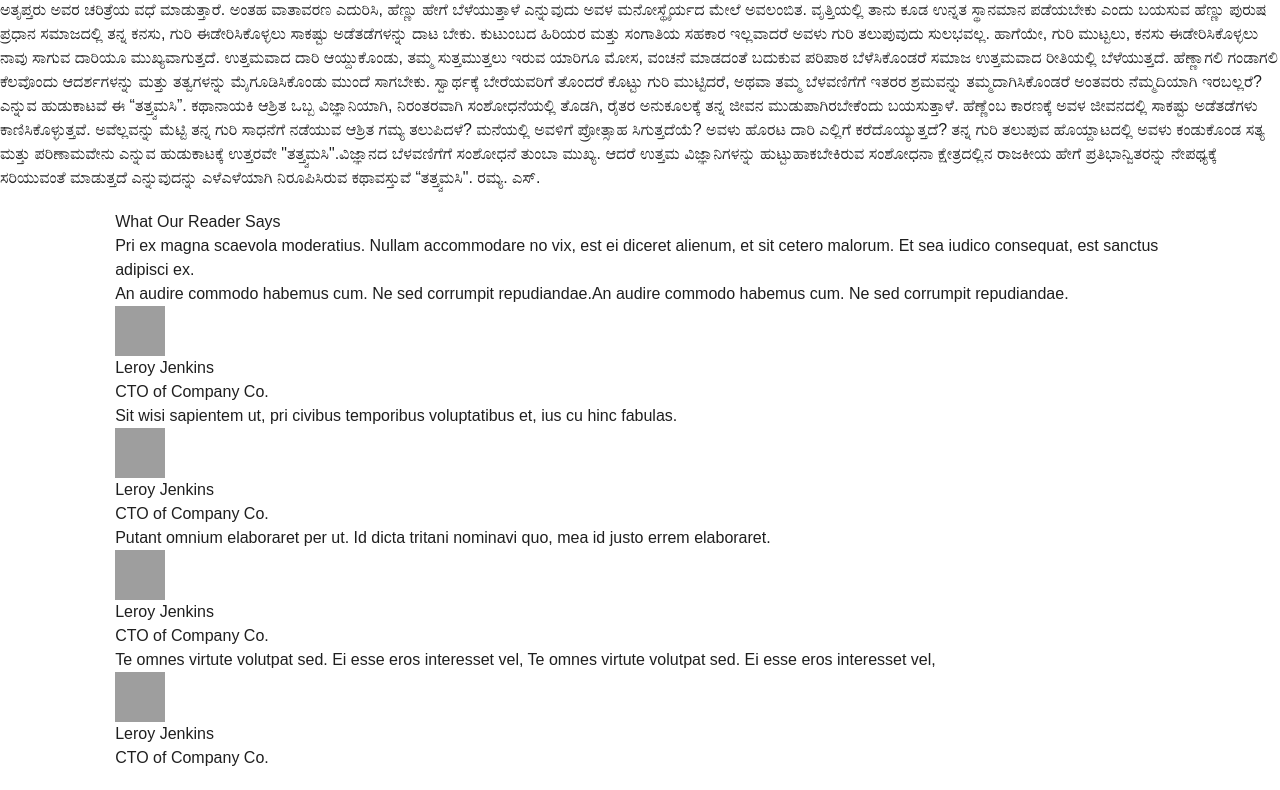
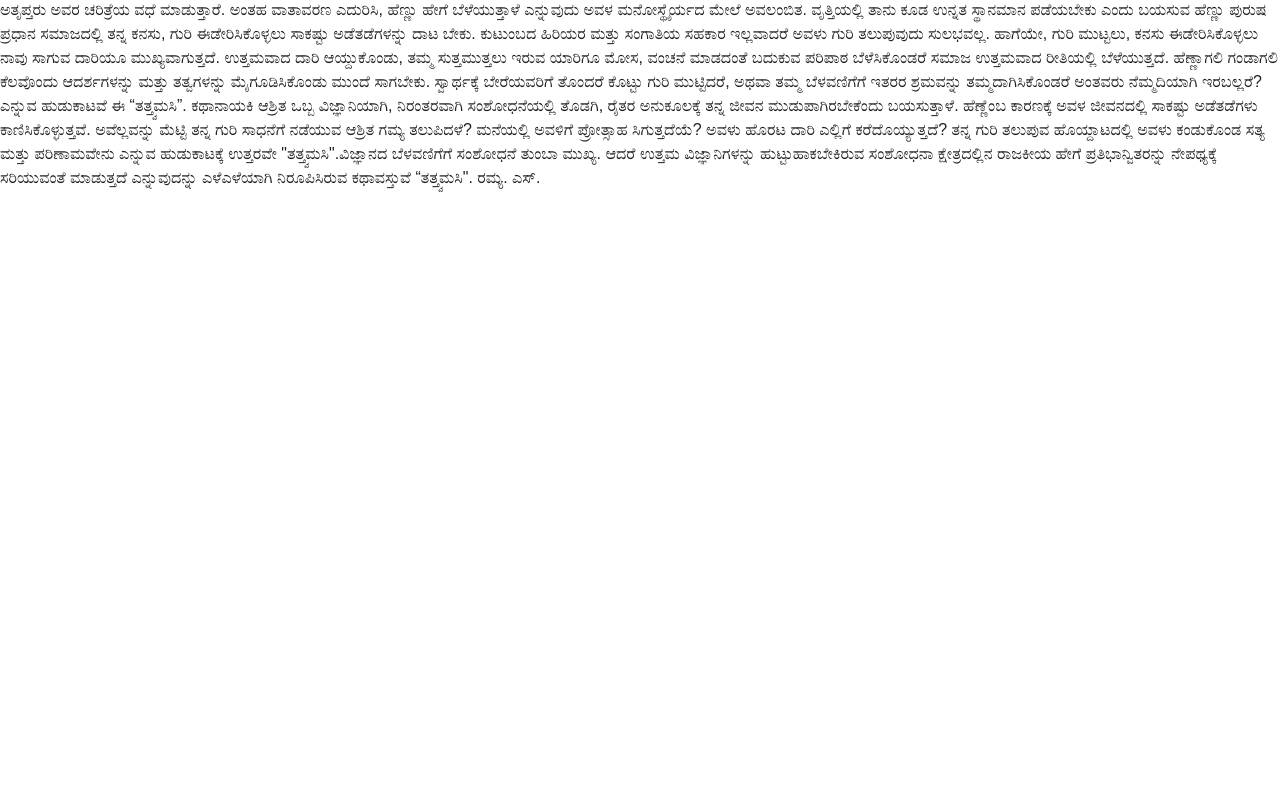
Before and after one commit to Sagarshivalingappaathani/AksharaRatna-Next.js, a Next.js app: page /Books/Book3 in a window 1280 px wide. Shown: the part 431-1221 px from the top of the page. After the commit the page ends 800 px from the top, so only its background shows below. Built offline with nearby package versions, Linux system fonts and the light colour scheme; grey boxes are pictures that could not be loaded.

Commit message:
added the files

```diff
--- a/app/Books/Book3/page.js
+++ b/app/Books/Book3/page.js
@@ -30,64 +30,6 @@ const Page= () => {
           </p>
         </div>
       </div>
-      <section className=" text-gray-100">
-        <div className="container px-6 py-12 mx-auto">
-          <div className="grid items-center gap-4 xl:grid-cols-5">
-            <div className="max-w-2xl mx-auto my-8 space-y-4 text-center xl:col-span-2 xl:text-left">
-              <h2 className="text-4xl font-bold text-orange-600">What Our Reader Says</h2>
-              <p className="text-orange-600">Pri ex magna scaevola moderatius. Nullam accommodare no vix, est ei diceret alienum, et sit cetero malorum. Et sea iudico consequat, est sanctus adipisci ex.</p>
-            </div>
-            <div className="p-6 xl:col-span-3">
-              <div className="grid gap-4 md:grid-cols-2">
-                <div className="grid content-center gap-4">
-                  <div className="p-6 rounded shadow-md bg-gray-900">
-                    <p>An audire commodo habemus cum. Ne sed corrumpit repudiandae.An audire commodo habemus cum. Ne sed corrumpit repudiandae.</p>
-                    <div className="flex items-center mt-4 space-x-4">
-                      <img src="https://source.unsplash.com/50x50/?portrait?1" alt="" className="w-12 h-12 bg-center bg-cover rounded-full bg-gray-500" />
-                      <div>
-                        <p className="text-lg font-semibold">Leroy Jenkins</p>
-                        <p className="text-sm text-gray-400">CTO of Company Co.</p>
-                      </div>
-                    </div>
-                  </div>
-                  <div className="p-6 rounded shadow-md bg-gray-900">
-                    <p>Sit wisi sapientem ut, pri civibus temporibus voluptatibus et, ius cu hinc fabulas. </p>
-                    <div className="flex items-center mt-4 space-x-4">
-                      <img src="https://source.unsplash.com/50x50/?portrait?2" alt="" className="w-12 h-12 bg-center bg-cover rounded-full bg-gray-500" />
-                      <div>
-                        <p className="text-lg font-semibold">Leroy Jenkins</p>
-                        <p className="text-sm text-gray-400">CTO of Company Co.</p>
-                      </div>
-                    </div>
-                  </div>
-                </div>
-                <div className="grid content-center gap-4">
-                  <div className="p-6 rounded shadow-md bg-gray-900">
-                    <p>Putant omnium elaboraret per ut. Id dicta tritani nominavi quo, mea id justo errem elaboraret.</p>
-                    <div className="flex items-center mt-4 space-x-4">
-                      <img src="https://source.unsplash.com/50x50/?portrait?3" alt="" className="w-12 h-12 bg-center bg-cover rounded-full bg-gray-500" />
-                      <div>
-                        <p className="text-lg font-semibold">Leroy Jenkins</p>
-                        <p className="text-sm text-gray-400">CTO of Company Co.</p>
-                      </div>
-                    </div>
-                  </div>
-                  <div className="p-6 rounded shadow-md bg-gray-900">
-                    <p>Te omnes virtute volutpat sed. Ei esse eros interesset vel, Te omnes virtute volutpat sed. Ei esse eros interesset vel,</p>
-                    <div className="flex items-center mt-4 space-x-4">
-                      <img src="https://source.unsplash.com/50x50/?portrait?4" alt="" className="w-12 h-12 bg-center bg-cover rounded-full bg-gray-500" />
-                      <div>
-                        <p className="text-lg font-semibold">Leroy Jenkins</p>
-                        <p className="text-sm text-gray-400">CTO of Company Co.</p>
-                      </div>
-                    </div>
-                  </div>
-                </div>
-              </div>
-            </div>
-          </div>
-        </div>
-      </section>
     </>
   );
 };
```
